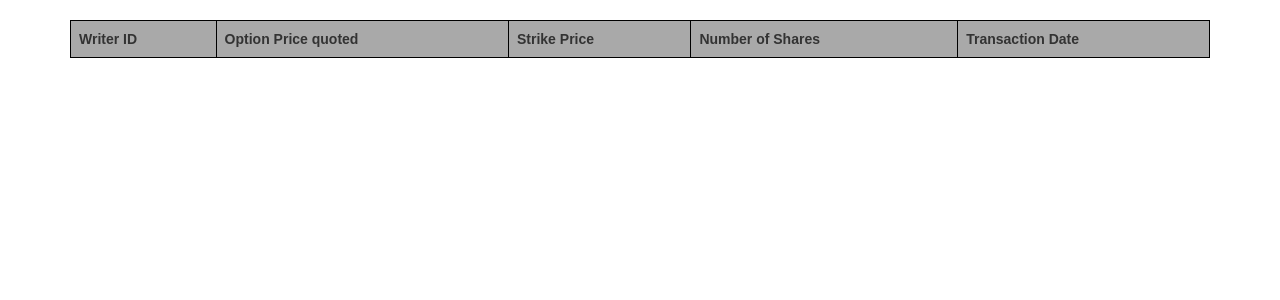
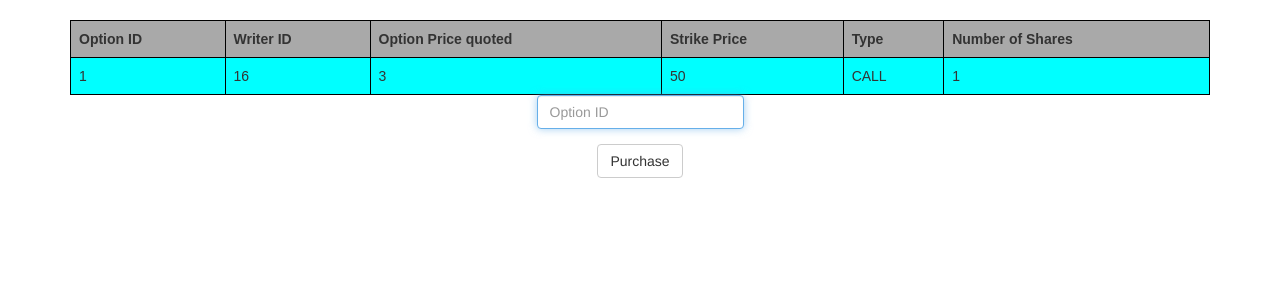
Before and after one commit to Vidhin05/TradingTerminal, a Flask app: page /options in a window 1280 px wide. Shown: the part 52-352 px from the top of the page. Run offline with Flask 2, Linux system fonts and the light colour scheme; a user stored in the database is signed in; data that the repository does not hold is empty; some libraries are stand-ins or nearby versions.

Commit message:
Option page improved
Display all available optionns that can be bought..
One can purchase that option by writing option ID and pressing purchase button

```diff
--- a/application.py
+++ b/application.py
@@ -252,12 +252,12 @@ def sell():
 @login_required
 def options():
     if request.method == "GET":
-        transactions = c.execute("SELECT * FROM option_available").fetchall()
+
+        current_user = session["user_id"]
+        transactions = c.execute("SELECT * FROM option_post").fetchall()
         return render_template("options.html", transactions=transactions)
 
     elif request.method == "POST":
-        current_user = session["user_id"]
-
         return apology("Error", "Under Maintainence")
 
 
--- a/templates/options.html
+++ b/templates/options.html
@@ -7,20 +7,34 @@ Options
 {% block main %}
 <table>
     <tr>
+        <th>Option ID</th>
         <th>Writer ID</th>
         <th>Option Price quoted</th>
         <th>Strike Price</th>
+        <th>Type</th>
         <th>Number of Shares</th>
-        <th>Transaction Date</th>
     </tr>
     {% for transaction in transactions %}
     <tr>
+        <td>{{ transaction[6] }}</td>
         <td>{{ transaction[0] }}</td>
+        <td>{{ transaction[2] }}</td>
         <td>{{ transaction[1] }}</td>
-        <td>{{ transaction[2] }}</td>
         <td>{{ transaction[3] }}</td>
         <td>{{ transaction[4] }}</td>
     </tr>
     {% endfor %}
 </table>
+
+<form action="{{ url_for('options') }}" method="post">
+    <fieldset>
+        <div class="form-group">
+            <input autocomplete="off" autofocus class="form-control" name="option-ID" placeholder="Option ID"
+                   type="text"/>
+        </div>
+        <div class="form-group">
+            <button class="btn btn-default" type="submit">Purchase</button>
+        </div>
+    </fieldset>
+</form>
 {% endblock %}
```
Also changed, not shown: finance.db.
